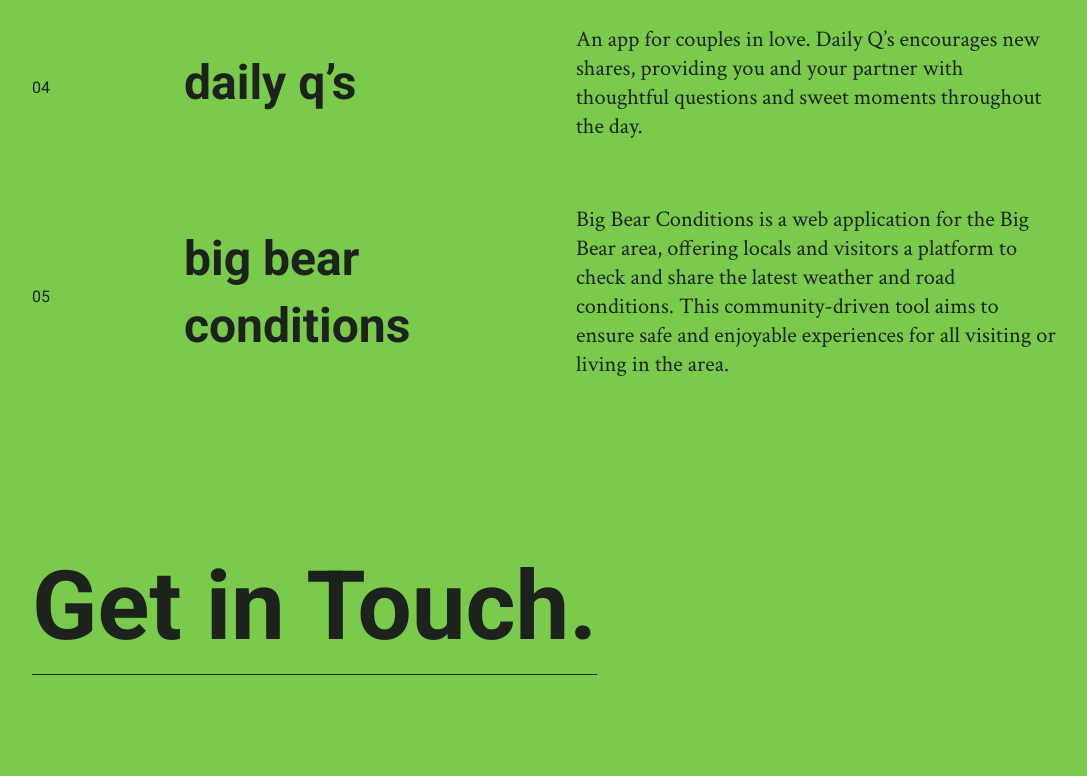
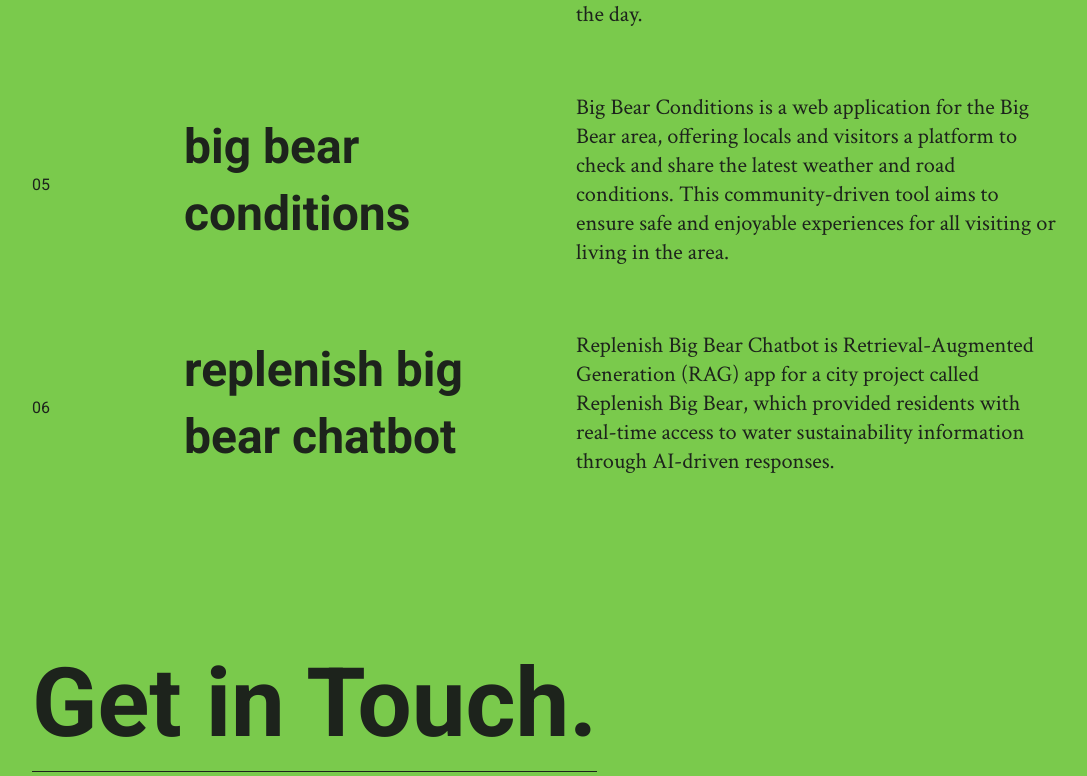
Before and after one commit to andrewjsauer/sauerapple-llc, a Next.js app: page / in a window 1280 px wide. Shown: the part 1644-2420 px from the top of the page, without its empty margins (96-1183 px from the left). Built offline with nearby package versions, Linux system fonts and the light colour scheme.

Commit message:
Copy change and added replenish chatbot

```diff
--- a/src/app/page.tsx
+++ b/src/app/page.tsx
@@ -21,7 +21,7 @@ export default function Home() {
 
       <div className={styles.container}>
         <h2 className={styles.headline}>
-          Taking swings at building engaging web and mobile applications.
+          Building engaging web and mobile applications.
         </h2>
         <div className={styles.experienceContainer}>
           <div className={styles.experienceItem}>
@@ -133,6 +133,28 @@ export default function Home() {
               </p>
             </div>
           </div>
+          <div className={styles.projectItem}>
+            <span>06</span>
+            <div className={styles.projectLinkContainer}>
+              <Link
+                className={styles.projectLink}
+                href="https://rag-big-bear-water-project-njkz.vercel.app/"
+                target="_blank"
+                rel="noopener noreferrer"
+                aria-label="Replenish Big Bear Chatbot (opens in a new tab)"
+              >
+                replenish big bear chatbot
+              </Link>
+            </div>
+            <div className={styles.projectLinkContainer}>
+              <p>
+                Replenish Big Bear Chatbot is Retrieval-Augmented Generation
+                (RAG) app for a city project called Replenish Big Bear, which
+                provided residents with real-time access to water sustainability
+                information through AI-driven responses.
+              </p>
+            </div>
+          </div>
         </div>
         <div className={styles.contactContainer}>
           <Link
```
